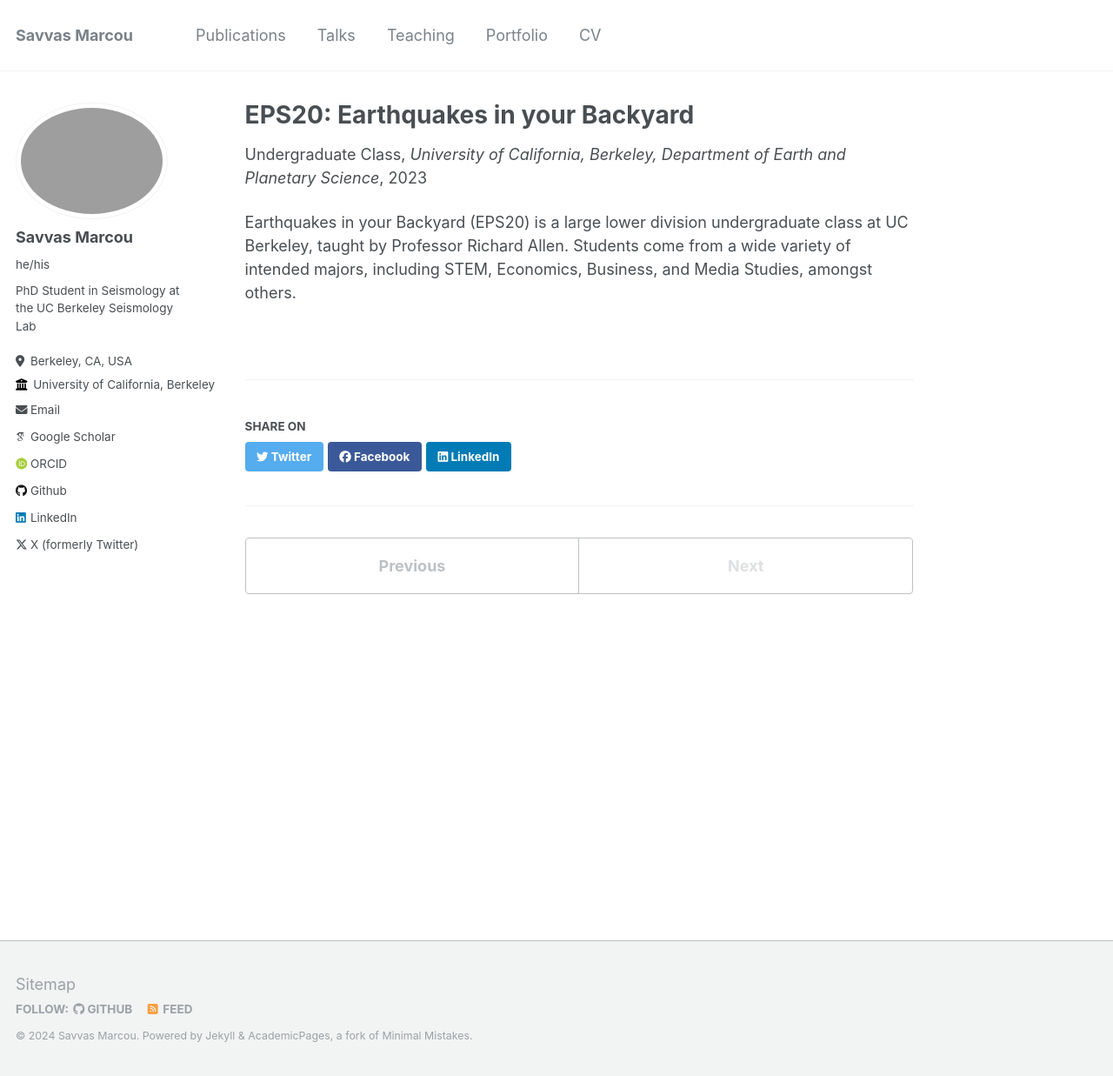
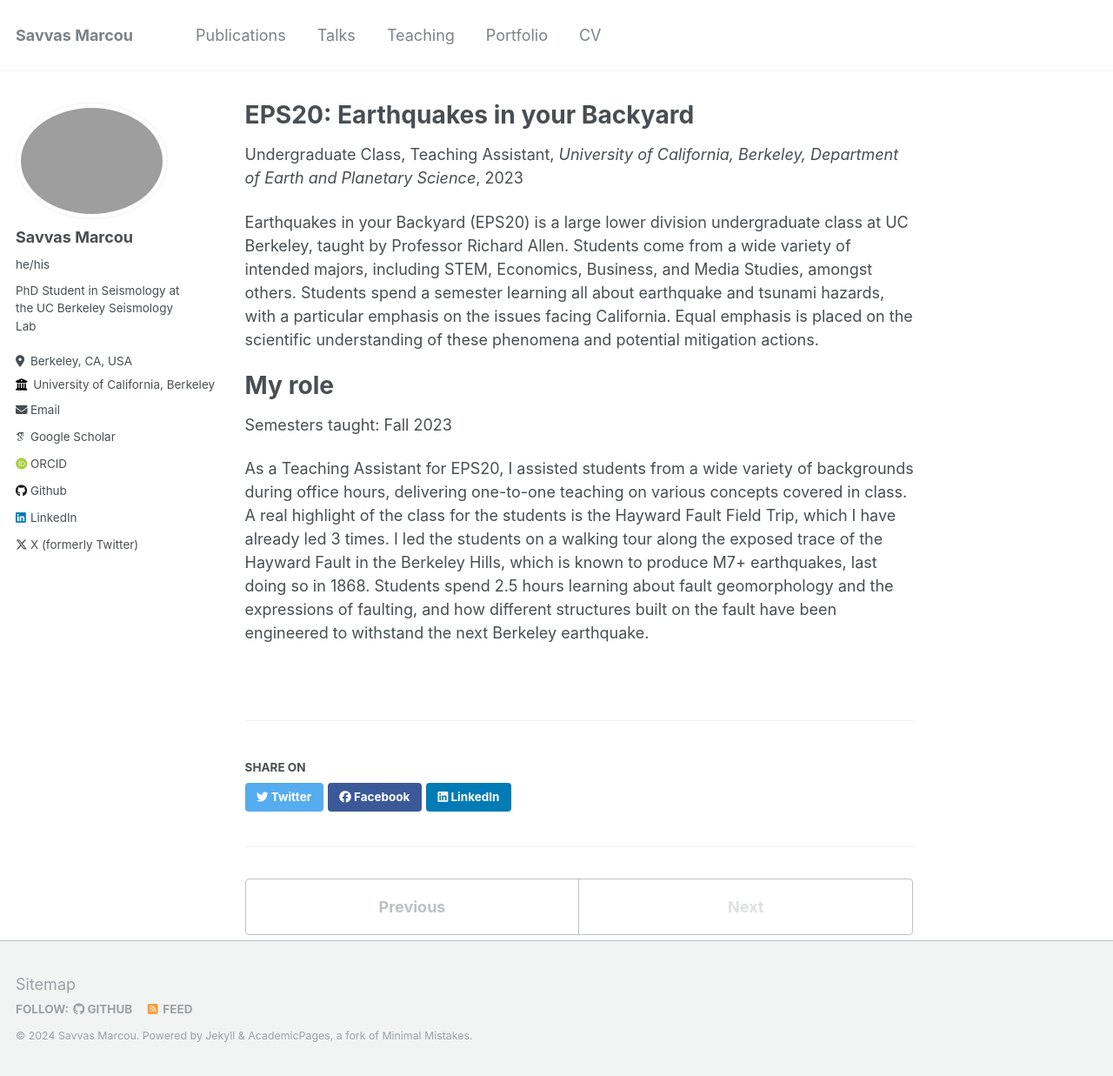
Before and after one commit to seismo-savi/seismo-savi.github.io, a Jekyll site: the page built from _teaching/2023-eps20.md, in a window 1280 px wide and 1237 px high. Shown: the whole window at 87% size. Built offline with Jekyll 4.4.1, drawn with Linux system fonts in a browser that asks for light colours; some web fonts are replaced.

Commit message:
Update 2023-eps20.md

```diff
--- a/_teaching/2023-eps20.md
+++ b/_teaching/2023-eps20.md
@@ -1,11 +1,17 @@
 ---
 title: "EPS20: Earthquakes in your Backyard"
 collection: teaching
-type: "Undergraduate Class"
+type: "Undergraduate Class, Teaching Assistant"
 permalink: /teaching/2023-eps20
 venue: "University of California, Berkeley, Department of Earth and Planetary Science"
 date: 2023-09-01
 location: "Berkeley, CA"
 ---
 
-Earthquakes in your Backyard (EPS20) is a large lower division undergraduate class at UC Berkeley, taught by Professor Richard Allen. Students come from a wide variety of intended majors, including STEM, Economics, Business, and Media Studies, amongst others.
+Earthquakes in your Backyard (EPS20) is a large lower division undergraduate class at UC Berkeley, taught by Professor Richard Allen. Students come from a wide variety of intended majors, including STEM, Economics, Business, and Media Studies, amongst others. Students spend a semester learning all about earthquake and tsunami hazards, with a particular emphasis on the issues facing California. Equal emphasis is placed on the scientific understanding of these phenomena and potential mitigation actions.
+
+# My role
+
+Semesters taught: Fall 2023
+
+As a Teaching Assistant for EPS20, I assisted students from a wide variety of backgrounds during office hours, delivering one-to-one teaching on various concepts covered in class. A real highlight of the class for the students is the Hayward Fault Field Trip, which I have already led 3 times. I led the students on a walking tour along the exposed trace of the Hayward Fault in the Berkeley Hills, which is known to produce M7+ earthquakes, last doing so in 1868. Students spend 2.5 hours learning about fault geomorphology and the expressions of faulting, and how different structures built on the fault have been engineered to withstand the next Berkeley earthquake.
```
